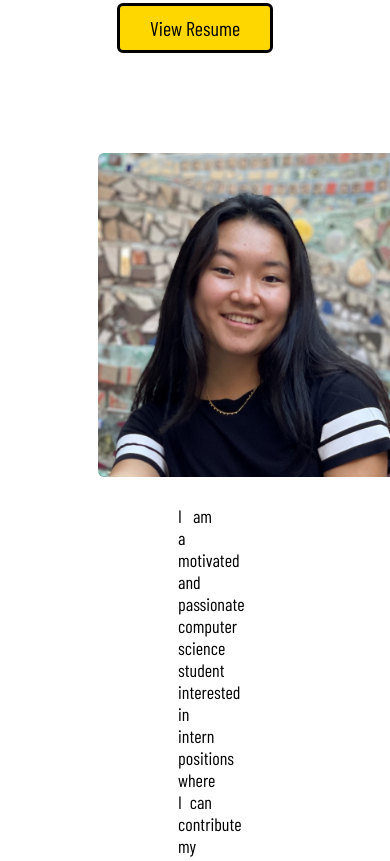
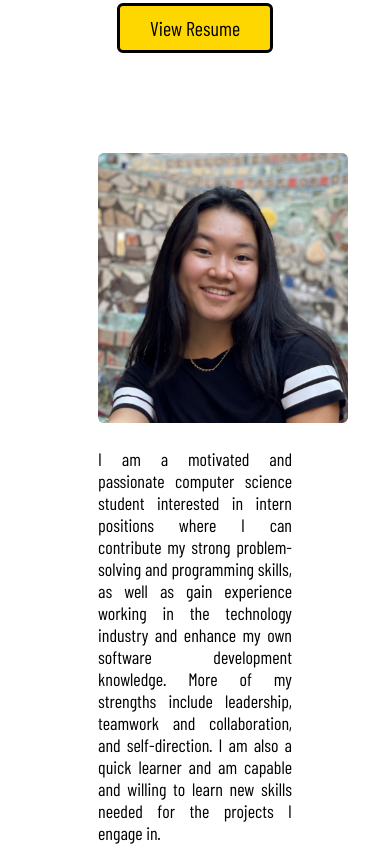
Before and after one commit to cindy-yang26/cindy-yang26.github.io, a plain HTML site: page CindyYang.html in a window 390 px wide. Shown: the part 473-1334 px from the top of the page. Drawn offline with nearby package versions, Linux system fonts and the light colour scheme.

Commit message:
finalized edits

```diff
--- a/CindyYang.html
+++ b/CindyYang.html
@@ -33,7 +33,7 @@
                     <a href="https://drive.google.com/file/d/1FztWbc8cDYKj1-_XzuKVLn_e4yc0ELVi/view?usp=sharing" target="_blank" rel="noopener noreferrer">View Resume</a>
                 </div>
                 <div class="card right">
-                    <img src="aboutPic.jpg" alt="Cindy Yang" width="300" heigh="324">
+                    <img src="aboutPic.jpg" alt="Cindy Yang">
                     <p>I am a motivated and passionate computer science student interested in intern positions where I can contribute
                         my strong problem-solving and programming skills, as well as gain experience working in the technology industry
                         and enhance my own software development knowledge. More of my strengths include leadership, teamwork and collaboration, and
--- a/style.css
+++ b/style.css
@@ -103,9 +103,14 @@ section .title::before{
     padding: 120px 50px;
 }
 .about .about-content .right img{
+    display: block;
+    margin-left: auto;
+    margin-right: auto;
     object-fit: cover;
     border-radius: 6px;
     margin-bottom: 20px;
+    width: 300px;
+    height: 324px;
 }
 .about .about-content .right .text{
     font-size: 25px;
@@ -441,4 +446,12 @@ footer{
         width: 100%;
         margin-bottom: 20px;
     }
+    .about .about-content .right p{
+        width: 100%;
+        padding: 5px 0px;
+    }
+    .about .about-content .right img{
+        width: 250px;
+        height: 270px;
+    }
 }
```
